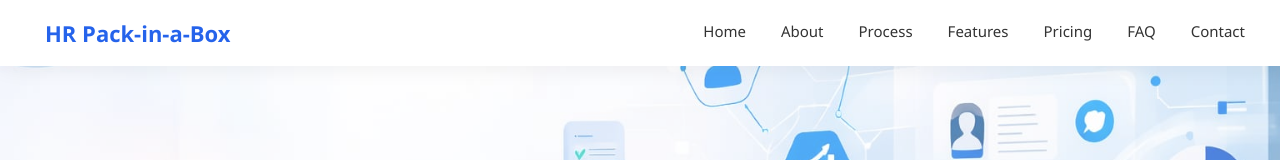
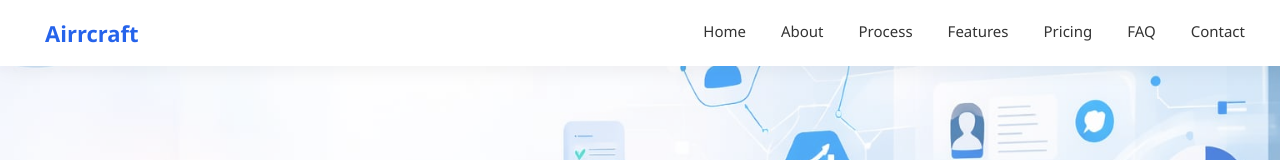
Before and after one commit to gayamnithyareddi99-collab/HR-Pack-in-a-Box, a plain HTML site: page index.html in a window 1280 px wide. Shown: the top 160 px of the page. Drawn offline with Linux system fonts and the light colour scheme.

Commit message:
Update index.html

```diff
--- a/index.html
+++ b/index.html
@@ -2,7 +2,7 @@
 <html>
 <head>
 <meta charset="UTF-8">
-<title>HR Pack-in-a-Box</title>
+<title>Airrcraft.co.uk</title>
 <meta name="viewport" content="width=device-width, initial-scale=1.0">
 
 <style>
@@ -39,7 +39,7 @@ text-align:center;
 
 <div class="nav-container">
 
-<div class="logo">HR Pack-in-a-Box</div>
+<div class="logo">Airrcraft</div>
 
 <nav id="navMenu">
 
```
